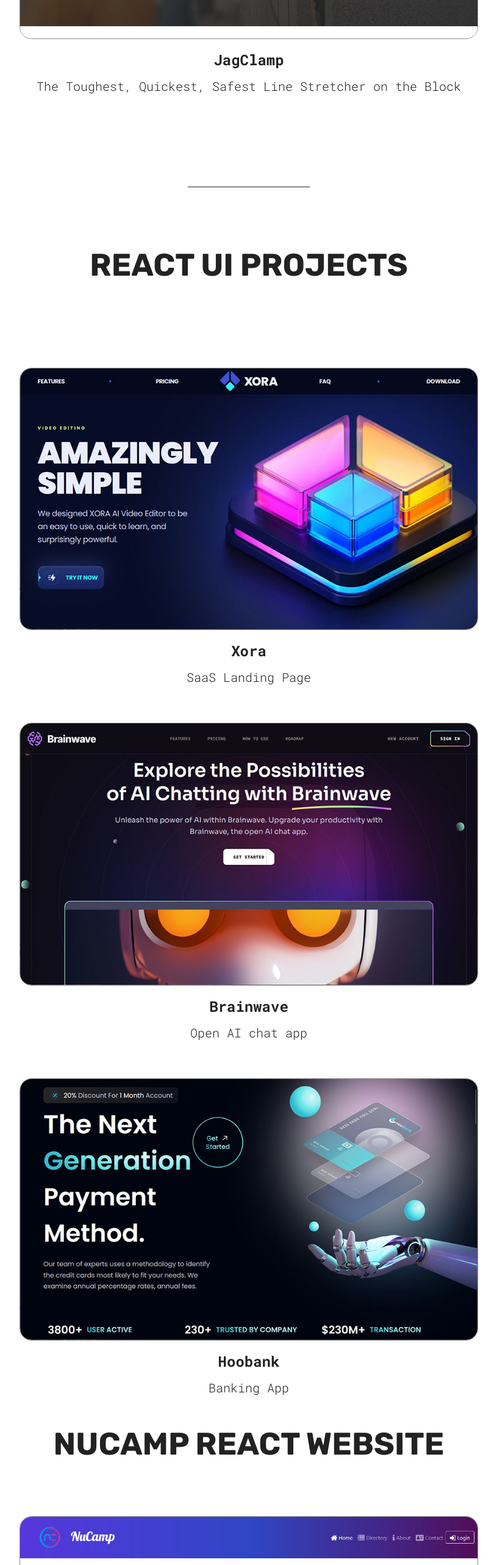
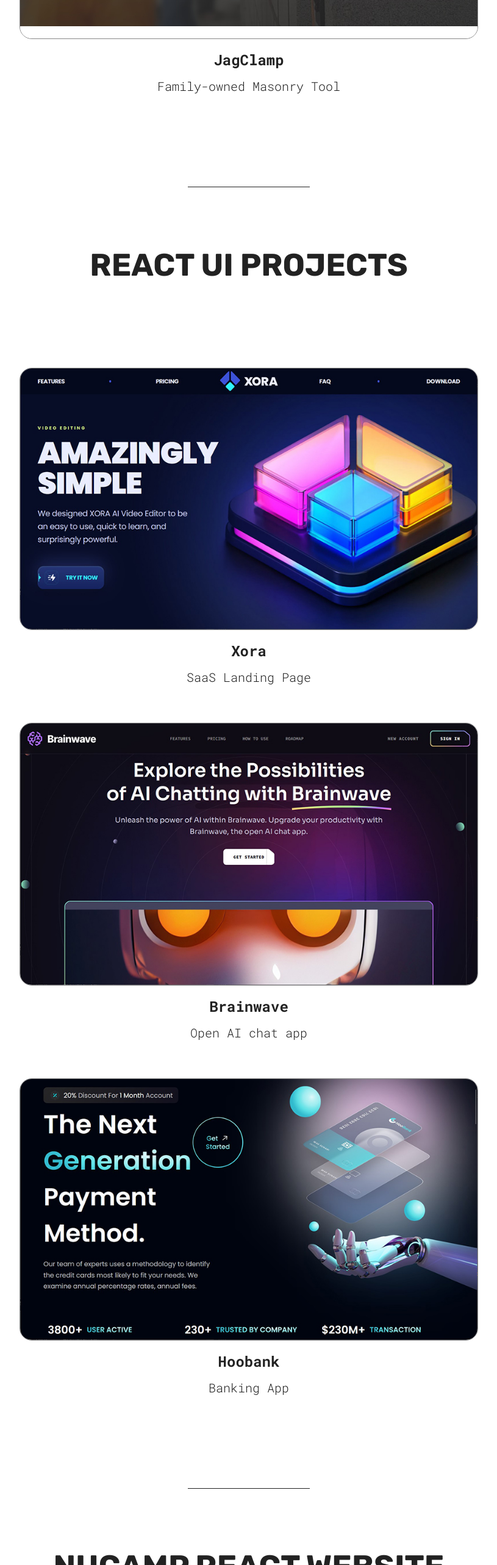
Before and after one commit to jgyb89/james-green-portfolio-site, a React (Vite) app: page / in a window 1280 px wide. Shown: the part 4620-7186 px from the top of the page at 61% size, without its empty margins (232-1047 px from the left). Built offline with nearby package versions, Linux system fonts and the light colour scheme; a web font is replaced by a local one.

Commit message:
Update Projects.jsx

```diff
--- a/src/sections/Projects/Projects.jsx
+++ b/src/sections/Projects/Projects.jsx
@@ -122,7 +122,7 @@
           src={jag}
           link={"https://jagclamp.com/"}
           h3="JagClamp"
-          p="The Toughest, Quickest, Safest Line Stretcher on the Block"
+          p="Family-owned Masonry Tool"
           target="_blank"
           rel="noopener noreferrer nofollow"
         />
@@ -155,7 +155,7 @@
           rel="noopener noreferrer"
         />
       </div>
-
+       <hr />
       <h1 className="sectionTitle">Nucamp React Website</h1>
       <div className={styles.projectMain}>
         <div>
```
